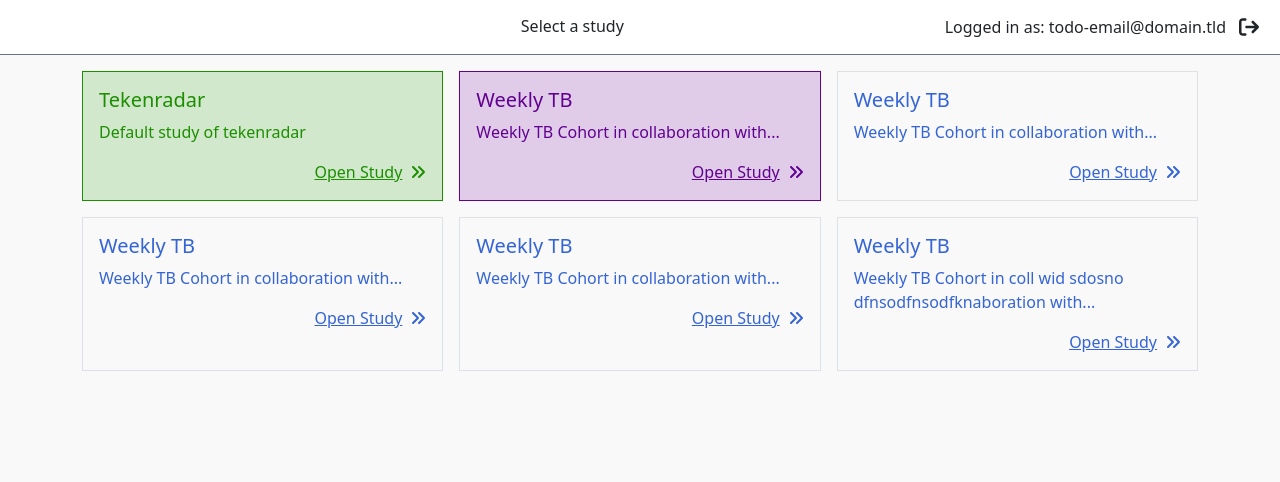
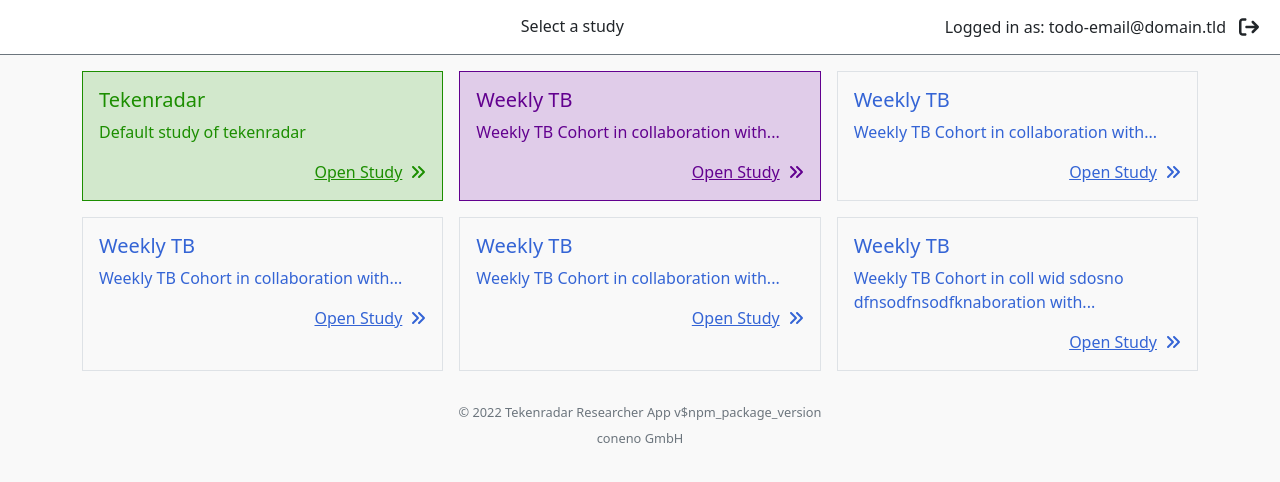
Before and after one commit to tekenradar/researcher-ui, a React (Create React App) app: page /studies in a window 1280 px wide. Shown: the top 482 px of the page. Built offline with nearby package versions, Linux system fonts and the light colour scheme.

Commit message:
credits component to display version number

```diff
--- /dev/null
+++ b/src/components/Credits.tsx
@@ -0,0 +1,22 @@
+import React from 'react';
+
+const Credits: React.FC = () => {
+  return (
+    <div className='text-center text-muted py-3' style={{
+      fontSize: '0.8rem'
+    }}>
+      <p className='m-0'>© 2022 Tekenradar Researcher App v{process.env.REACT_APP_VERSION}</p>
+
+      <a
+        href='https://coneno.com'
+        className="btn text-muted"
+        style={{
+          fontSize: '0.8rem'
+        }}
+      >coneno GmbH</a>
+
+    </div>
+  );
+};
+
+export default Credits;
--- a/src/pages/StudySelector.tsx
+++ b/src/pages/StudySelector.tsx
@@ -1,6 +1,7 @@
 import React, { useEffect, useState } from "react";
 import { dummyStudies, StudyInfo } from "../hooks/useAppContext";
 import StudyInfoCard from "../components/study/StudyInfoCard";
+import Credits from "../components/Credits";
 
 
 const StudySelector: React.FC = () => {
@@ -21,6 +22,7 @@
           )
         }
       </div>
+      <Credits />
     </div>
   );
 };
--- a/src/pages/study/ParticipantRecords.tsx
+++ b/src/pages/study/ParticipantRecords.tsx
@@ -1,5 +1,6 @@
 import React, { useState } from "react";
 import { useParams } from "react-router-dom";
+import Credits from "../../components/Credits";
 import ParticipantDetails from "../../components/study/ParticipantDetails";
 import ParticipantOverview from "../../components/study/ParticipantOverview";
 
@@ -98,6 +99,7 @@
             }}
           />
         </div>
+        <Credits />
       </div>
       <ParticipantDetails
         participantDetails={participantData}
```
Also changed, not shown: 1 other file (tests, documents, lock files or other folders).
